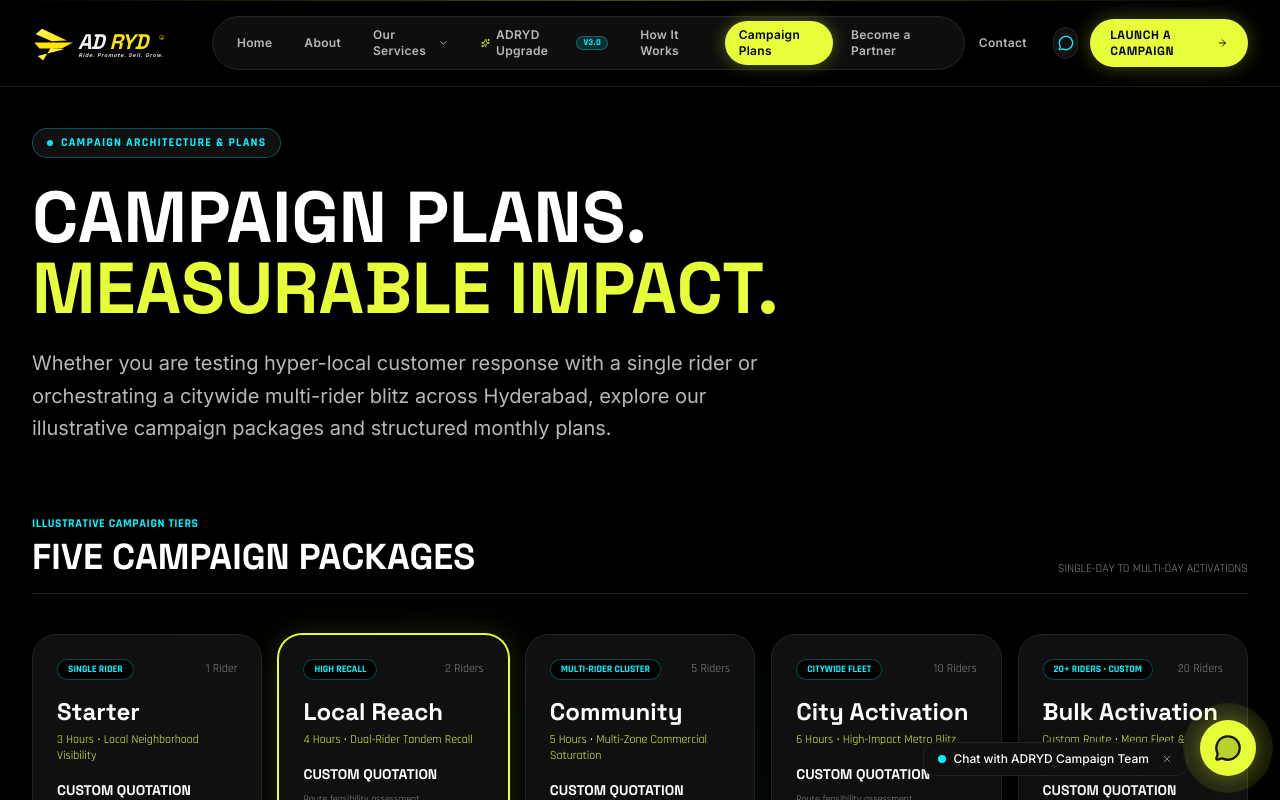
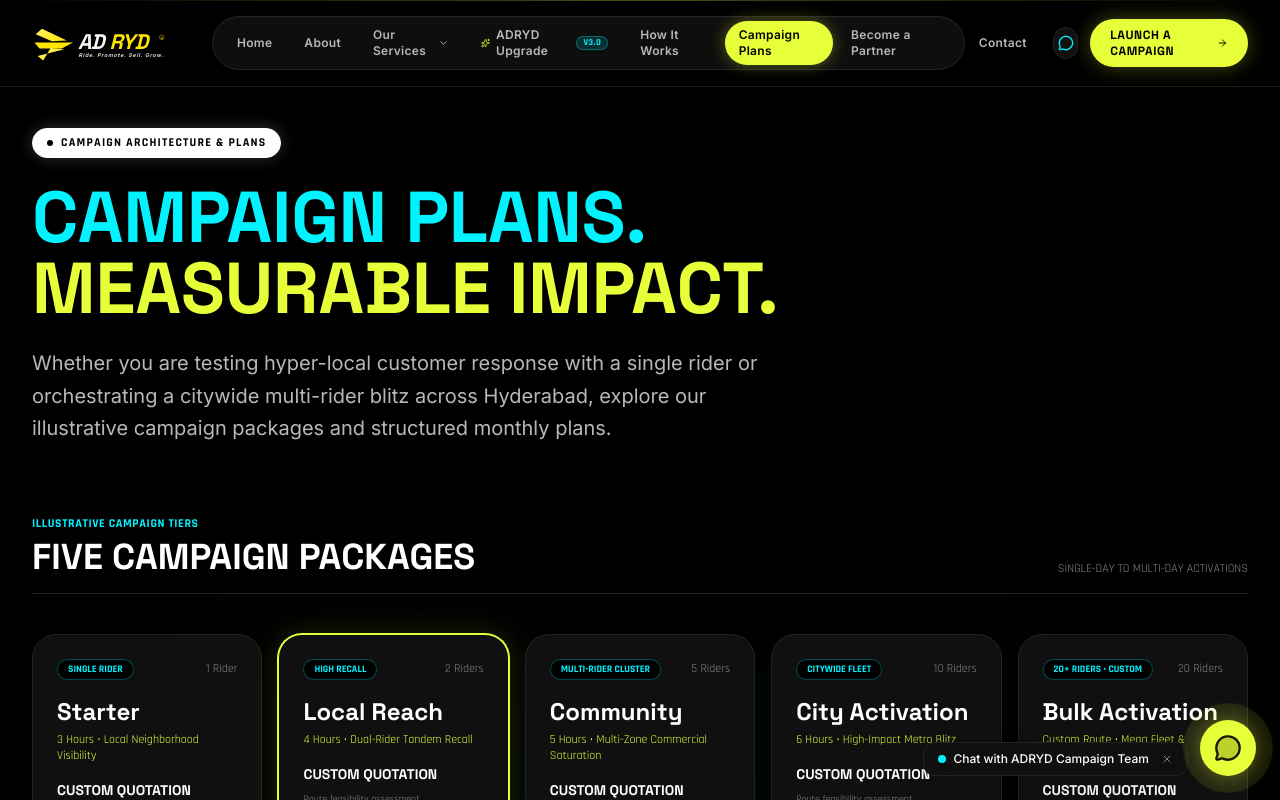
Before and after one commit to beyondwebco-lgtm/ADRYD, a Next.js app: page /campaign-plans in a window 1280 px wide. Shown: the top 800 px of the page. Built offline with nearby package versions, Linux system fonts and the light colour scheme.

Commit message:
style(campaign): update badge to white background with black text and highlight flexible campaigns in electric cyan

```diff
--- a/src/app/campaign-plans/page.tsx
+++ b/src/app/campaign-plans/page.tsx
@@ -26,12 +26,12 @@ export default function CampaignPlansPage() {
       <div className="max-w-7xl mx-auto px-4 sm:px-6 lg:px-8 relative z-10">
         {/* Page Hero */}
         <div className="max-w-3xl mb-16">
-          <div className="inline-flex items-center gap-2 px-3.5 py-1.5 rounded-full bg-[#101010] border border-[#03F2FF]/30 text-[#03F2FF] text-xs font-tech font-bold uppercase tracking-widest mb-6">
-            <span className="w-1.5 h-1.5 rounded-full bg-[#03F2FF] animate-pulse" />
+          <div className="inline-flex items-center gap-2 px-3.5 py-1.5 rounded-full bg-[#FFFFFF] border border-[#FFFFFF] text-[#000000] text-xs font-tech font-bold uppercase tracking-widest mb-6 shadow-[0_0_15px_rgba(255,255,255,0.2)]">
+            <span className="w-1.5 h-1.5 rounded-full bg-[#000000]" />
             CAMPAIGN ARCHITECTURE &amp; PLANS
           </div>
           <h1 className="font-heading font-black text-4xl sm:text-6xl lg:text-7xl text-[#FFFFFF] uppercase leading-[0.98] mb-6">
-            CAMPAIGN PLANS.{' '}
+            <span className="text-[#03F2FF]">CAMPAIGN PLANS.</span>{' '}
             <br />
             <span className="text-[#E7FF39]">MEASURABLE IMPACT.</span>
           </h1>
--- a/src/components/home/CampaignPackagesSection.tsx
+++ b/src/components/home/CampaignPackagesSection.tsx
@@ -18,19 +18,19 @@ export default function CampaignPackagesSection() {
         {/* Section Header */}
         <div className="flex flex-col lg:flex-row lg:items-end justify-between gap-8 mb-14">
           <div className="max-w-3xl">
-            <div className="inline-flex items-center gap-2 px-3.5 py-1 rounded-full bg-[#03F2FF]/10 border border-[#03F2FF]/30 text-[#03F2FF] text-xs font-tech font-bold uppercase tracking-widest mb-4 shadow-[0_0_12px_rgba(3,242,255,0.12)]">
-              <span className="w-1.5 h-1.5 rounded-full bg-[#03F2FF]" />
+            <div className="inline-flex items-center gap-2 px-3.5 py-1 rounded-full bg-[#FFFFFF] border border-[#FFFFFF] text-[#000000] text-xs font-tech font-bold uppercase tracking-widest mb-4 shadow-[0_0_15px_rgba(255,255,255,0.2)]">
+              <span className="w-1.5 h-1.5 rounded-full bg-[#000000]" />
               Campaign Architecture
             </div>
             <h2 className="font-heading font-black text-3xl sm:text-5xl lg:text-6xl tracking-tight text-white uppercase leading-tight">
               {viewMode === 'packages' ? (
                 <>
-                  FLEXIBLE CAMPAIGNS.{' '}
+                  <span className="text-[#03F2FF]">FLEXIBLE CAMPAIGNS.</span>{' '}
                   <span className="text-[#E7FF39]">MEASURABLE MOVEMENT.</span>
                 </>
               ) : (
                 <>
-                  KEEP YOUR BRAND{' '}
+                  <span className="text-[#03F2FF]">KEEP YOUR BRAND</span>{' '}
                   <span className="text-[#E7FF39]">MOVING.</span>
                 </>
               )}
```
